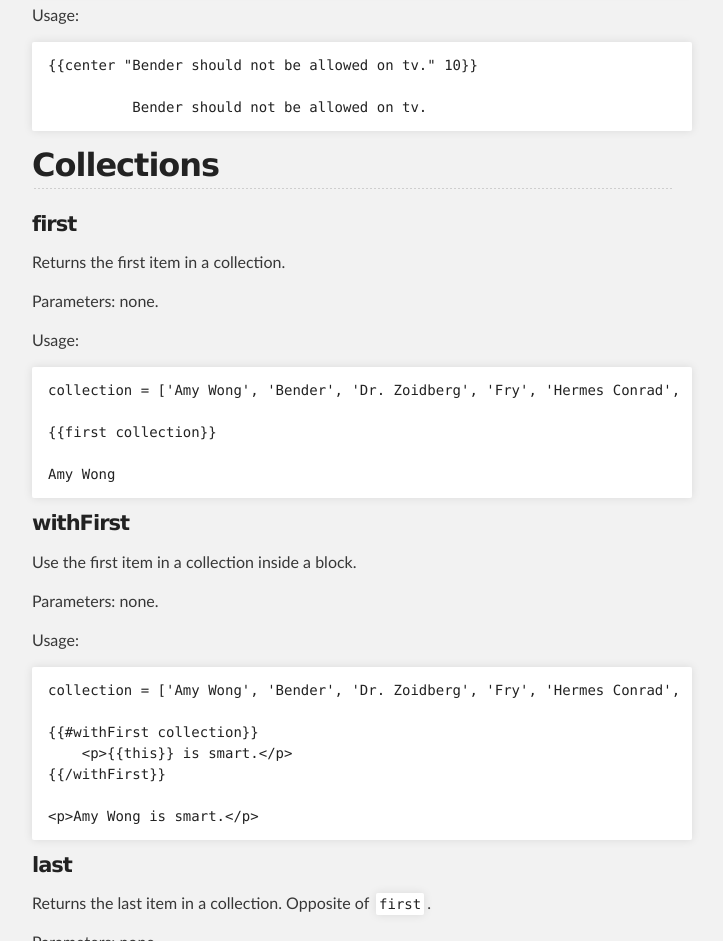
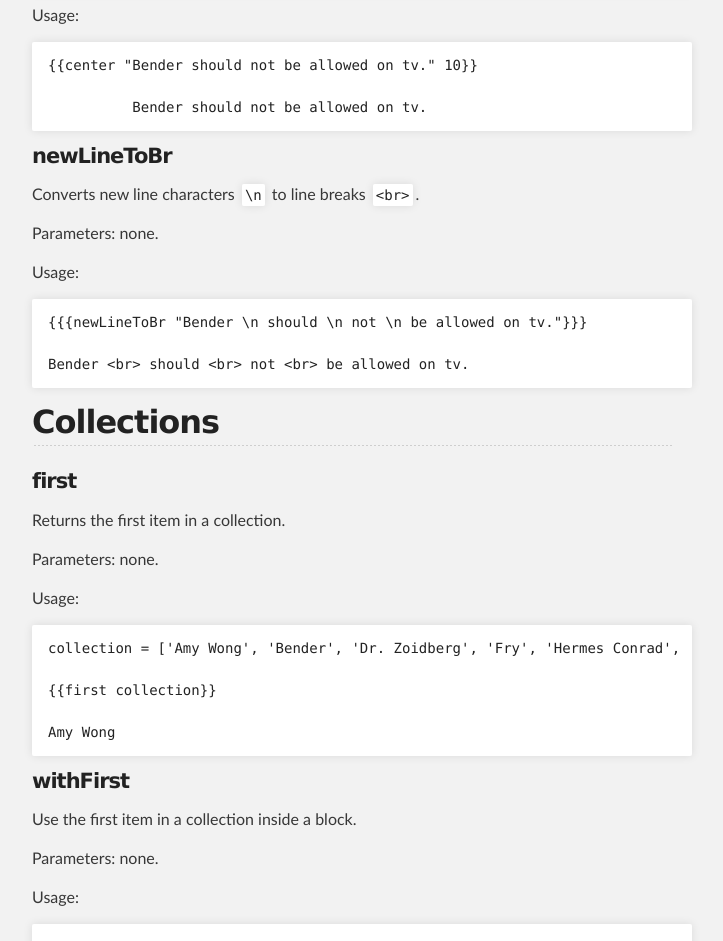
Before and after one commit to elving/swag, a plain HTML site: page index.html in a window 1280 px wide. Shown: the part 3090-4031 px from the top of the page, without its empty margins (288-1011 px from the left). Drawn offline with Linux system fonts and the light colour scheme.

Commit message:
Add newLineToBr documentation.

```diff
--- a/index.html
+++ b/index.html
@@ -170,6 +170,19 @@ Bender should not be allowed...
 <pre><code>{{center "Bender should not be allowed on tv." 10}}
 
           Bender should not be allowed on tv.
+</code></pre>
+
+<h4>newLineToBr</h4>
+
+<p>Converts new line characters <code>\n</code> to line breaks <code>&lt;br&gt;</code>.</p>
+
+<p>Parameters: none.</p>
+
+<p>Usage:</p>
+
+<pre><code>{{{newLineToBr "Bender \n should \n not \n be allowed on tv."}}}
+
+Bender &lt;br&gt; should &lt;br&gt; not &lt;br&gt; be allowed on tv.
 </code></pre>
 
 <h2>Collections</h2>
```
